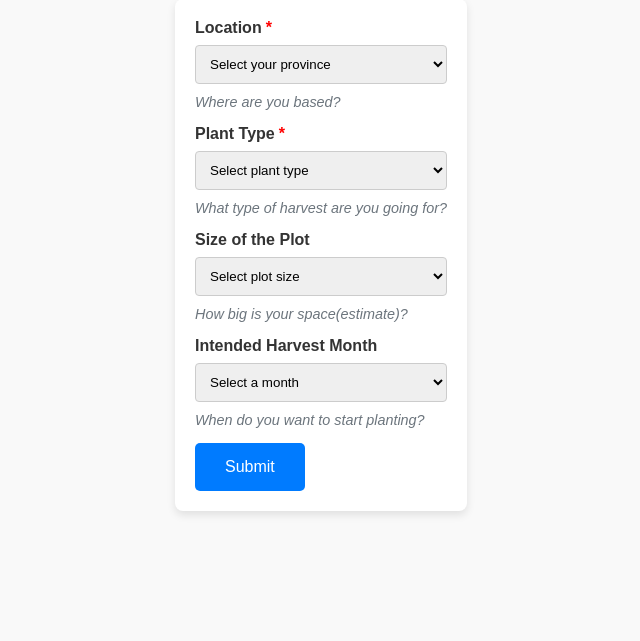
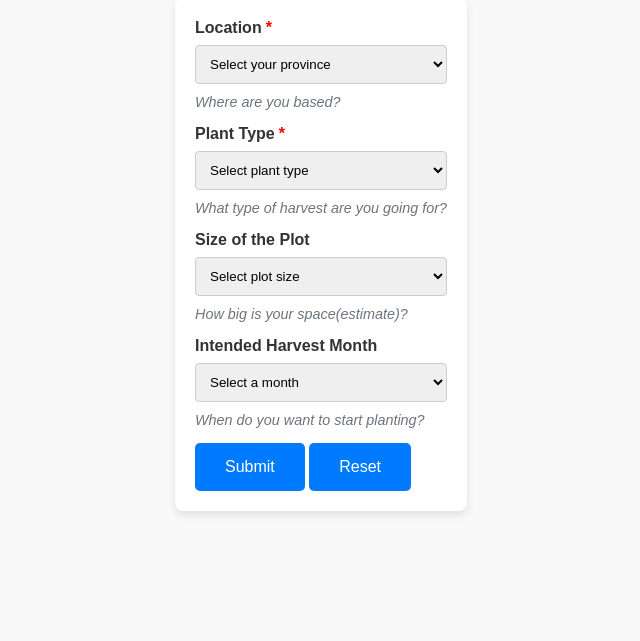
Before and after one commit to oni1997/Khula, a Flask app: page /form in a window 1280 px wide. Shown: the part 199-840 px from the top of the page, without its empty margins (319-959 px from the left). Run offline with Flask 3, Linux system fonts and the light colour scheme.

Commit message:
New updates: retset buttons for forms

```diff
--- a/templates/FarmingAnalysis.html
+++ b/templates/FarmingAnalysis.html
@@ -66,6 +66,7 @@
         </select>
         <small class="helper-text">When do you want to start planting?</small>
         <button type="submit">Submit</button>
+        <button type="reset">Reset</button>
     </form>
 </body>
 </html>
```
